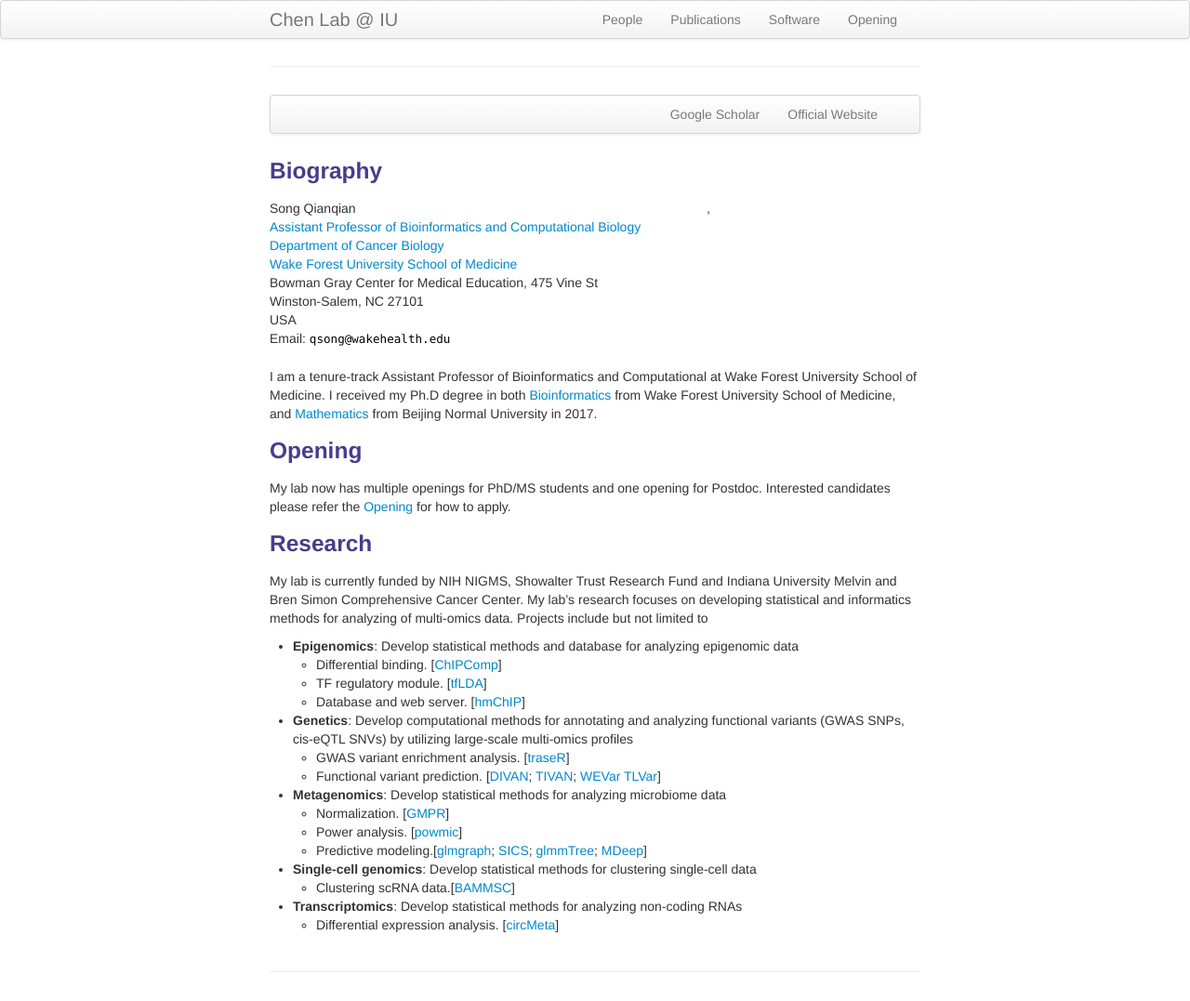
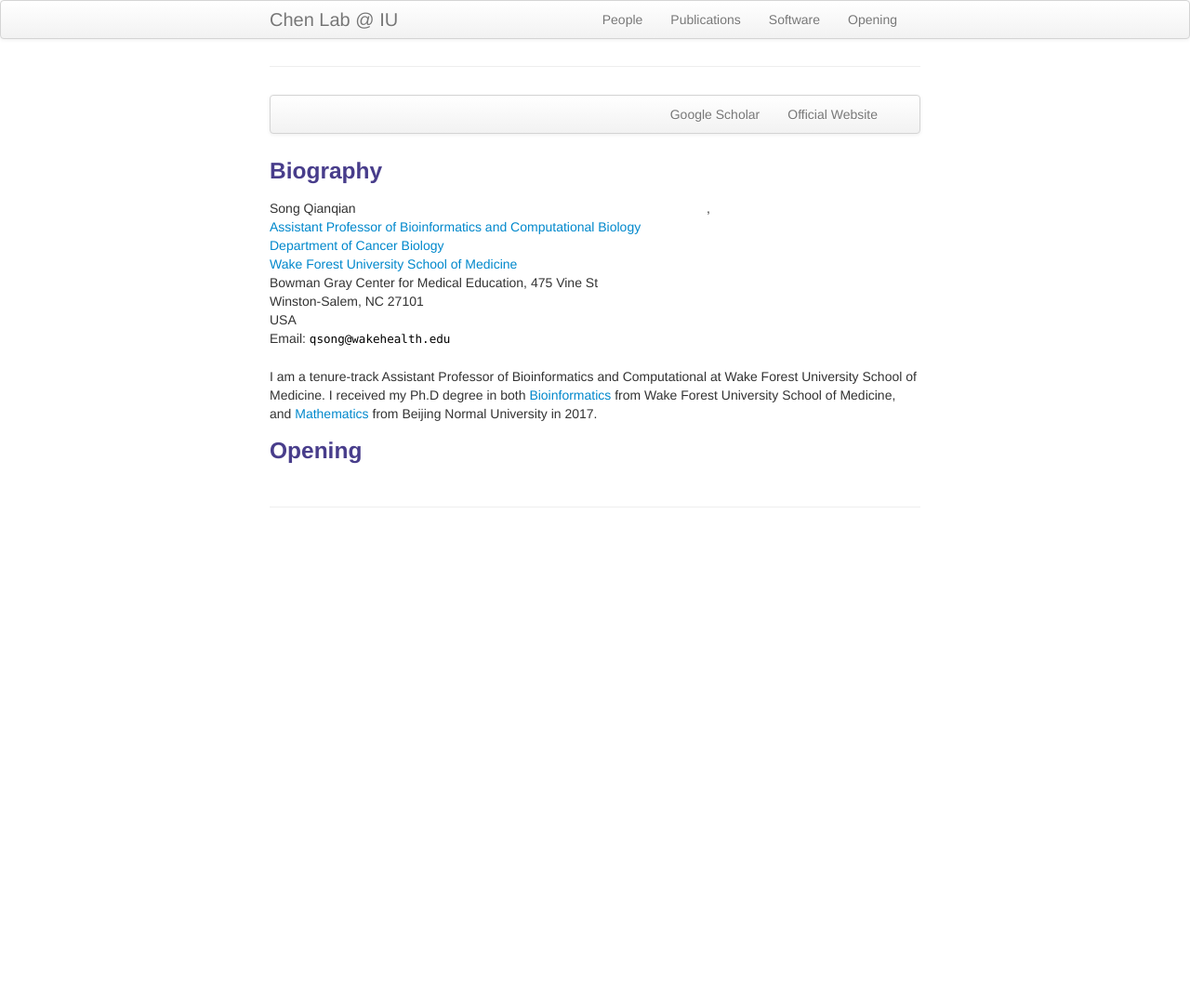
Before and after one commit to songqianqianlab/songqianqianlab.github.io2, a Jekyll site: the page built from index.md, in a window 1280 px wide. Shown: the whole page at 93% size. Built offline with Jekyll 4.4.1, drawn with Linux system fonts in a browser that asks for light colours; after the commit the page ends 900 px from its top, so only the background shows below that.

Commit message:
Update index.md

```diff
--- a/index.md
+++ b/index.md
@@ -37,35 +37,3 @@ Bowman Gray Center for Medical Education, 475 Vine St <br/>
 I am a tenure-track Assistant Professor of Bioinformatics and Computational at Wake Forest University School of Medicine. I received my Ph.D degree in both [Bioinformatics](https://school.wakehealth.edu/research/institutes-and-centers/center-for-biomedical-informatics) from Wake Forest University School of Medicine, and [Mathematics](http://math.english.bnu.edu.cn/) from Beijing Normal University in 2017.
 
 ### Opening
-My lab now has multiple openings for PhD/MS students and one opening for Postdoc. Interested candidates please refer the [Opening](https://lichen-lab.github.io//pages/opening.html) for how to apply.
-
-### Research
-My lab is currently funded by NIH NIGMS, Showalter Trust Research Fund and Indiana University Melvin and Bren Simon Comprehensive Cancer Center. My lab's research focuses on developing statistical and informatics methods for analyzing of multi-omics data. Projects include but not limited to
-
-- **Epigenomics**:
-Develop statistical methods and database for analyzing epigenomic data
-	- Differential binding. [<a href="https://academic.oup.com/bioinformatics/article/31/12/1889/214643">ChIPComp</a>]
-	- TF regulatory module. [<a href="https://academic.oup.com/bioinformatics/advance-article/doi/10.1093/bioinformatics/btz975/5695705">tfLDA</a>]
-	- Database and web server. [<a href="https://academic.oup.com/bioinformatics/article/27/10/1447/260530">hmChIP</a>]
-
-- **Genetics**:
-Develop computational methods for annotating and analyzing functional variants (GWAS SNPs, cis-eQTL SNVs) by utilizing large-scale multi-omics profiles
-	- GWAS variant enrichment analysis. [<a href="https://academic.oup.com/bioinformatics/article/32/8/1214/1744655">traseR</a>]
-	- Functional variant prediction. [<a href="https://genomebiology.biomedcentral.com/articles/10.1186/s13059-016-1112-z">DIVAN</a>; <a href="https://academic.oup.com/bioinformatics/article/35/9/1573/5126236">TIVAN</a>;
-	 <a href="https://academic.oup.com/bib/advance-article-abstract/doi/10.1093/bib/bbab189/6279833?redirectedFrom=fulltext">WEVar</a>
-	 <a href="https://academic.oup.com/bioinformatics/advance-article-abstract/doi/10.1093/bioinformatics/btac214/6564688?redirectedFrom=fulltext">TLVar</a>]
-
-- **Metagenomics**:
-Develop statistical methods for analyzing microbiome data
-	- Normalization. [<a href="https://peerj.com/articles/4600/">GMPR</a>]
-	- Power analysis. [<a href="https://academic.oup.com/bioinformatics/advance-article/doi/10.1093/bioinformatics/btaa197/5809526">powmic</a>]
-	- Predictive modeling.[<a href="https://academic.oup.com/bioinformatics/article/31/24/3991/197681">glmgraph</a>; <a href="https://www.frontiersin.org/articles/10.3389/fmicb.2018.03112/full">SICS</a>; <a href="https://www.frontiersin.org/articles/10.3389/fmicb.2018.01391/full">glmmTree</a>;
-	<a href="https://academic.oup.com/bib/advance-article-abstract/doi/10.1093/bib/bbaa073/5835556?redirectedFrom=fulltext">MDeep</a>]
-
-- **Single-cell genomics**:
-Develop statistical methods for clustering single-cell data
-	- Clustering scRNA data.[<a href="https://www.nature.com/articles/s41467-019-09639-3">BAMMSC</a>]
-
-- **Transcriptomics**:
-Develop statistical methods for analyzing non-coding RNAs
-	- Differential expression analysis. [<a href="https://academic.oup.com/bioinformatics/advance-article/doi/10.1093/bioinformatics/btz606/5543088">circMeta</a>]
```
